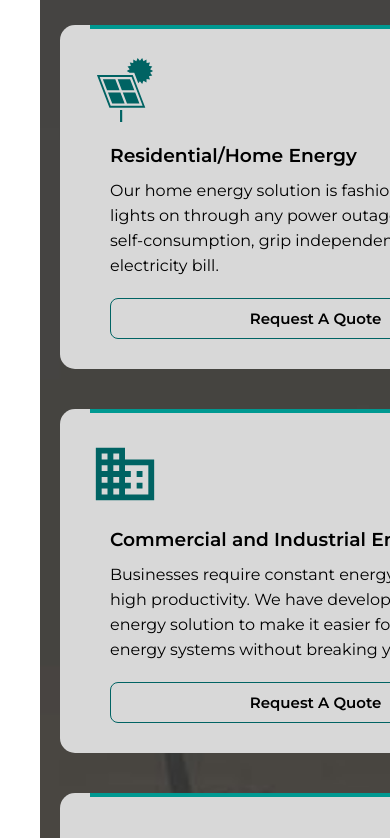
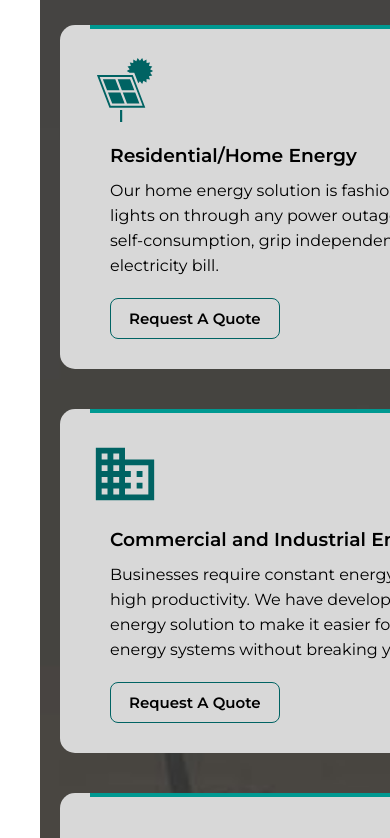
Before and after one commit to layiwola008/asdrenewable, a Next.js app: page /asd-renewables/about in a window 390 px wide. Shown: the part 1893-2731 px from the top of the page. Built offline with nearby package versions, Linux system fonts and the light colour scheme.

Commit message:
Adjust buttons

```diff
--- a/styles/about.css
+++ b/styles/about.css
@@ -45,7 +45,7 @@
   margin-bottom: 10px;
 }
 .solution .desc button {
-  width: 50%;
+  width: 40%;
   margin-top: 20px;
   background-color: #d8d8d8;
   border: 1px solid #006363;
@@ -62,7 +62,7 @@
     align-self: flex-start;
   }
   .solution .desc button {
-    width: 40%;
+    width: 20%;
   }
 }
 /*Ipad Mini, Ipad, Ipad Air*/
@@ -71,7 +71,7 @@
     width: 92%;
   }
   .solution .desc button {
-    width: 50%;
+    width: 30%;
   }
 }
 /*Samsung Galaxy and others*/
@@ -83,6 +83,6 @@
     width: 90%;
   }
   .solution .desc button {
-    width: 80%;
+    width: 33%;
   }
 }
```
